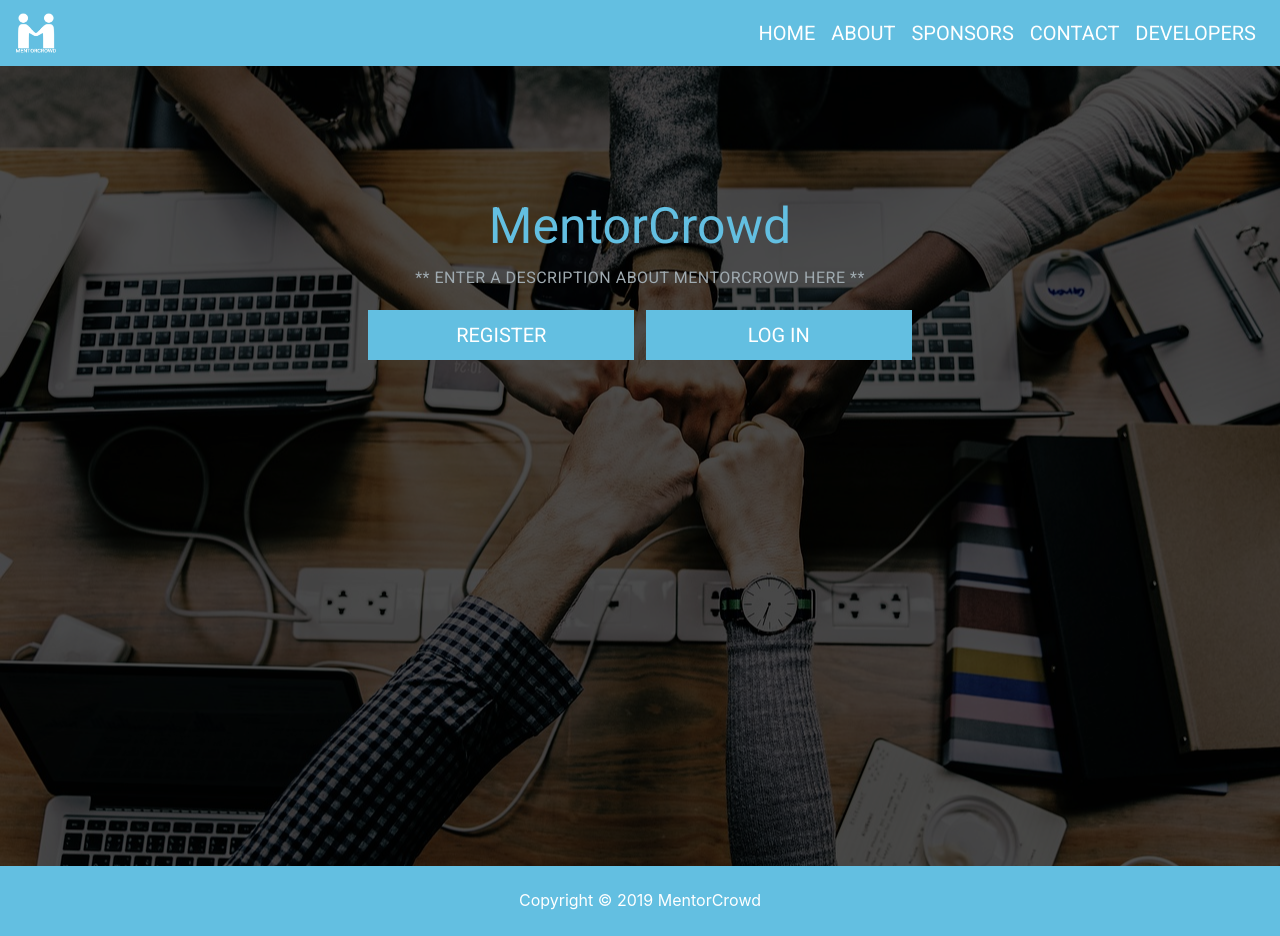
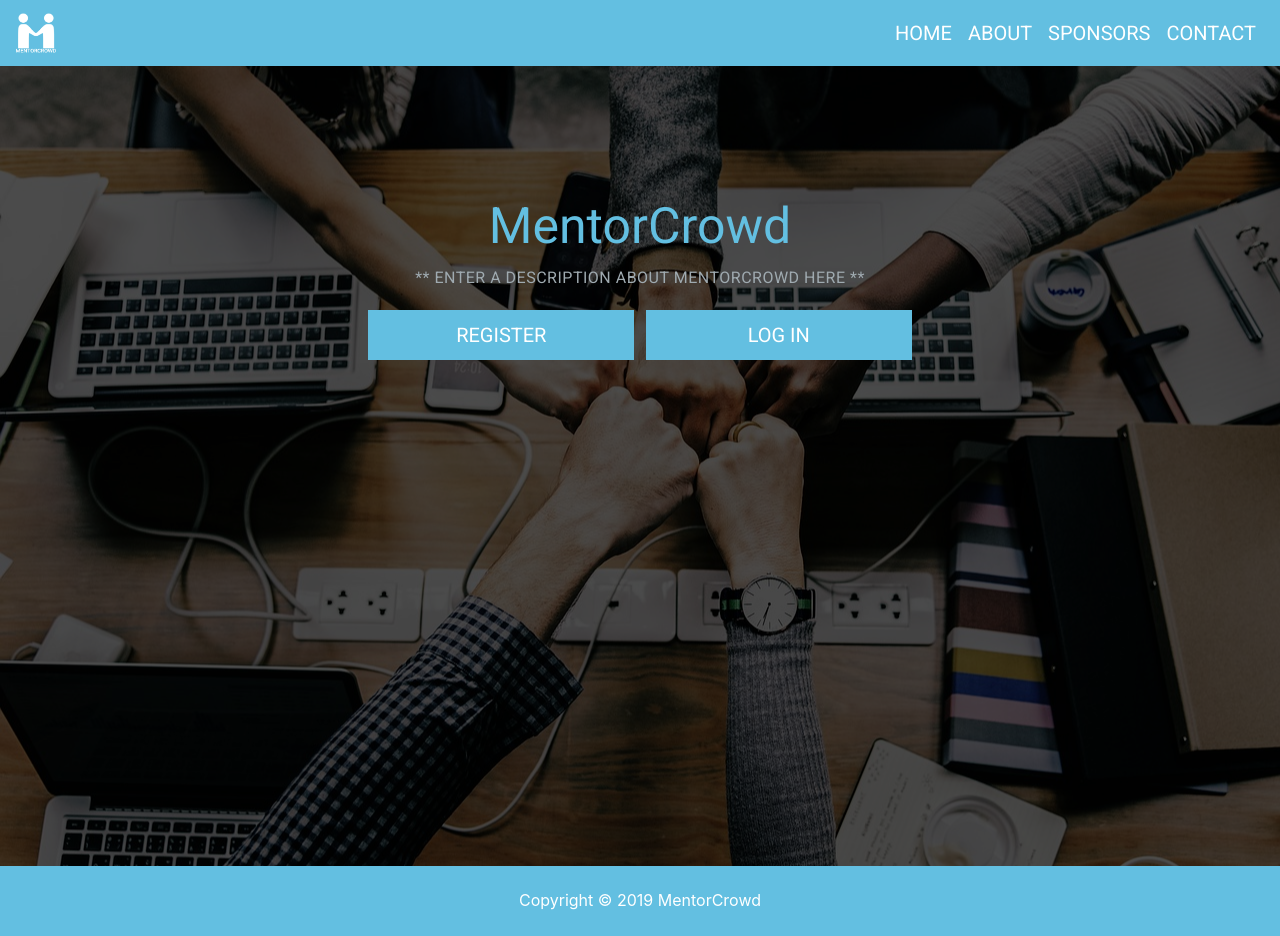
Before and after one commit to AndrewKyu/MentorCrowd, a React (Create React App) app in the folder mentorcrowdreact/: page / in a window 1280 px wide. Built offline with nearby package versions, Linux system fonts and the light colour scheme.

Commit message:
removed developer's link from guest links

```diff
--- a/mentorcrowdreact/src/components/layout/Navbar.js
+++ b/mentorcrowdreact/src/components/layout/Navbar.js
@@ -108,9 +108,6 @@
         <li className="nav-item">
             <Link className="nav-link" to="/contact">Contact</Link>
         </li>
-        <li className="nav-item">
-            <Link className="nav-link" to="/profiles">Developers</Link>
-        </li>
       </ul>
     );
 
```
